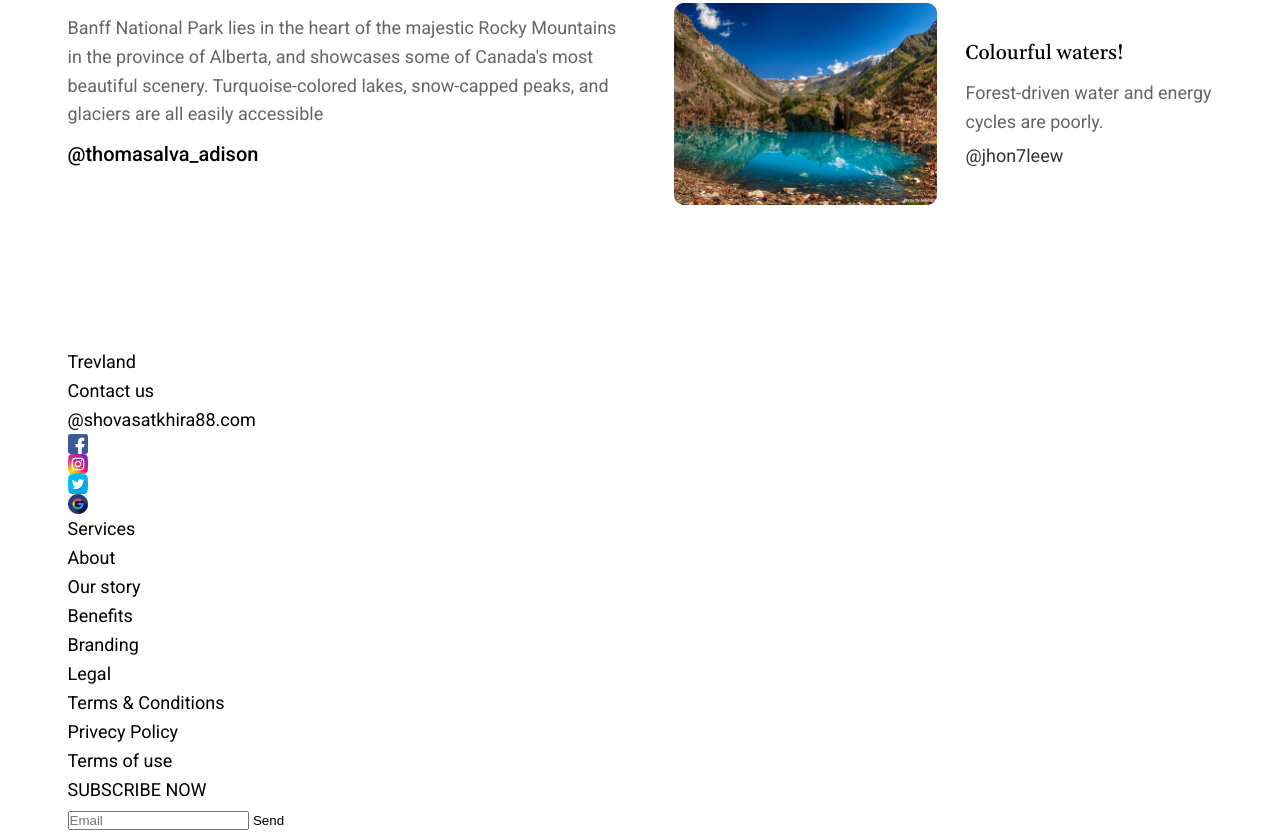
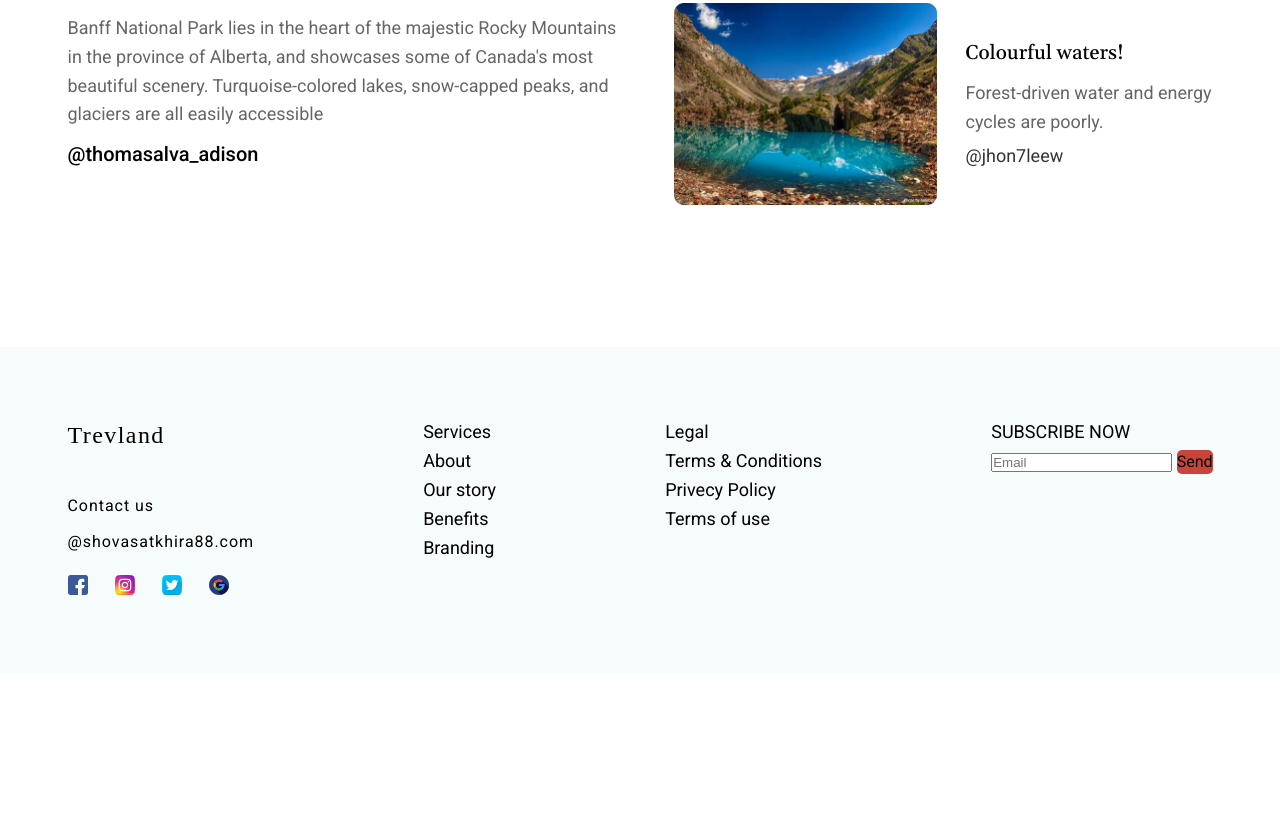
Before and after one commit to masha-masha/traveland, a plain HTML site: page index.html in a window 1280 px wide. Shown: the part 3256-4089 px from the top of the page. After the commit the page ends 3929 px from the top, so only its background shows below. Drawn offline with nearby package versions, Linux system fonts and the light colour scheme; a web font is replaced by a local one.

Commit message:
partially added styles for footer

```diff
--- a/css/style.css
+++ b/css/style.css
@@ -395,13 +395,41 @@ body {
 }
 
 /* footer */
-/*
+
 .footer {
   background-color: rgba(38, 148, 153, 0.04);
-  height: 348px;
+  padding: 70px 0 78px 0;
 }
 
-.footer__content {
+.footer__wrapper {
   display: flex;
   justify-content: space-between;
-} */
+}
+
+.footer__logo {
+  font-family: "Ribeye", serif;
+  font-size: 24px;
+  line-height: 36px;
+  letter-spacing: 0.06em;
+  margin-bottom: 40px;
+}
+
+.footer__title {
+  font-size: 16px;
+  line-height: 26px;
+  letter-spacing: 0.06em;
+}
+
+.footer__link {
+  font-size: 16px;
+  line-height: 26px;
+  letter-spacing: 0.06em;
+  margin: 10px 0 20px 0;
+  display: block;
+}
+
+.footer__social {
+  display: flex;
+  justify-content: space-between;
+  width: 161px;
+}
--- a/index.html
+++ b/index.html
@@ -266,17 +266,20 @@
 
   <!-- footer -->
   <footer class="footer">
-   <div class="container footer__content">
+   <div class="container">
+    <div class="footer__wrapper">
      <div class="footer__block footer__contact">
       <p class="footer__logo">Trevland</p>
       <p class="footer__title">Contact us</p>
-     <a href="" class="footer__link">@shovasatkhira88.com</a>
+      <a href="#" class="footer__link">@shovasatkhira88.com</a>
       <ul class="footer__social">
        <li>
         <a href="#"><img src="images/footer/facebook.svg" alt="facebook" /></a>
        </li>
        <li>
-       <a href="#"><img src="images/footer/instagram.svg" alt="instagram" /></a>
+        <a href="#"
+         ><img src="images/footer/instagram.svg" alt="instagram"
+        /></a>
        </li>
        <li>
         <a href="#"><img src="images/footer/twitter.svg" alt="twitter" /></a>
@@ -306,9 +309,10 @@
      <div class="footer__block footer__subscribe">
       <p class="footer__subscribe-title">SUBSCRIBE NOW</p>
       <form action="" class="footer__form">
-      <input type="email" class="input-email" placeholder="Email"/>
-      <button type="submit" class="btn footer__btn">Send</button>
+       <input type="email" class="input-email" placeholder="Email" />
+       <button type="submit" class="btn footer__btn bg-orange">Send</button>
       </form>
+     </div>
     </div>
    </div>
   </footer>
```
Lines whose indentation alone changed are shown as unchanged.
